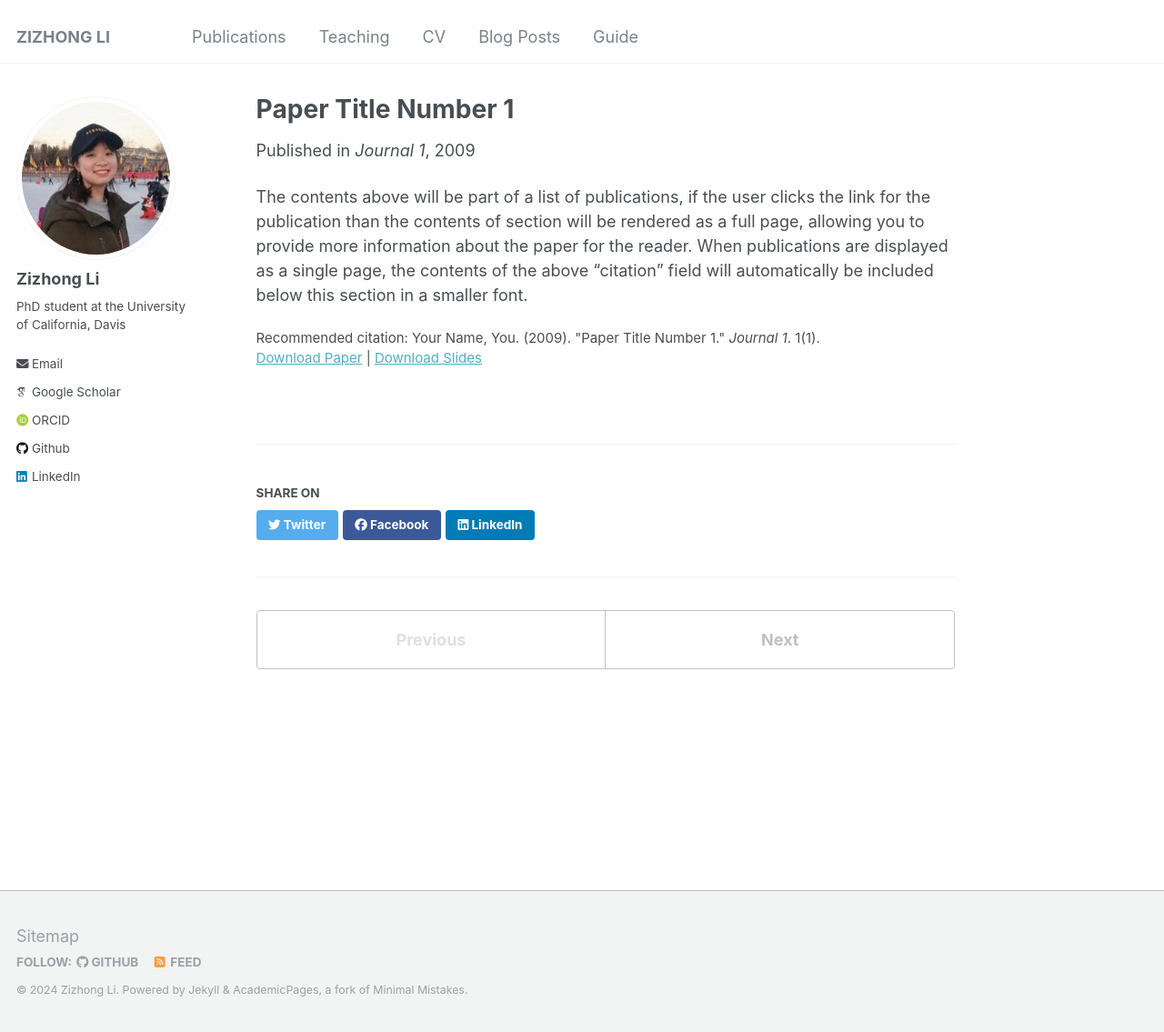
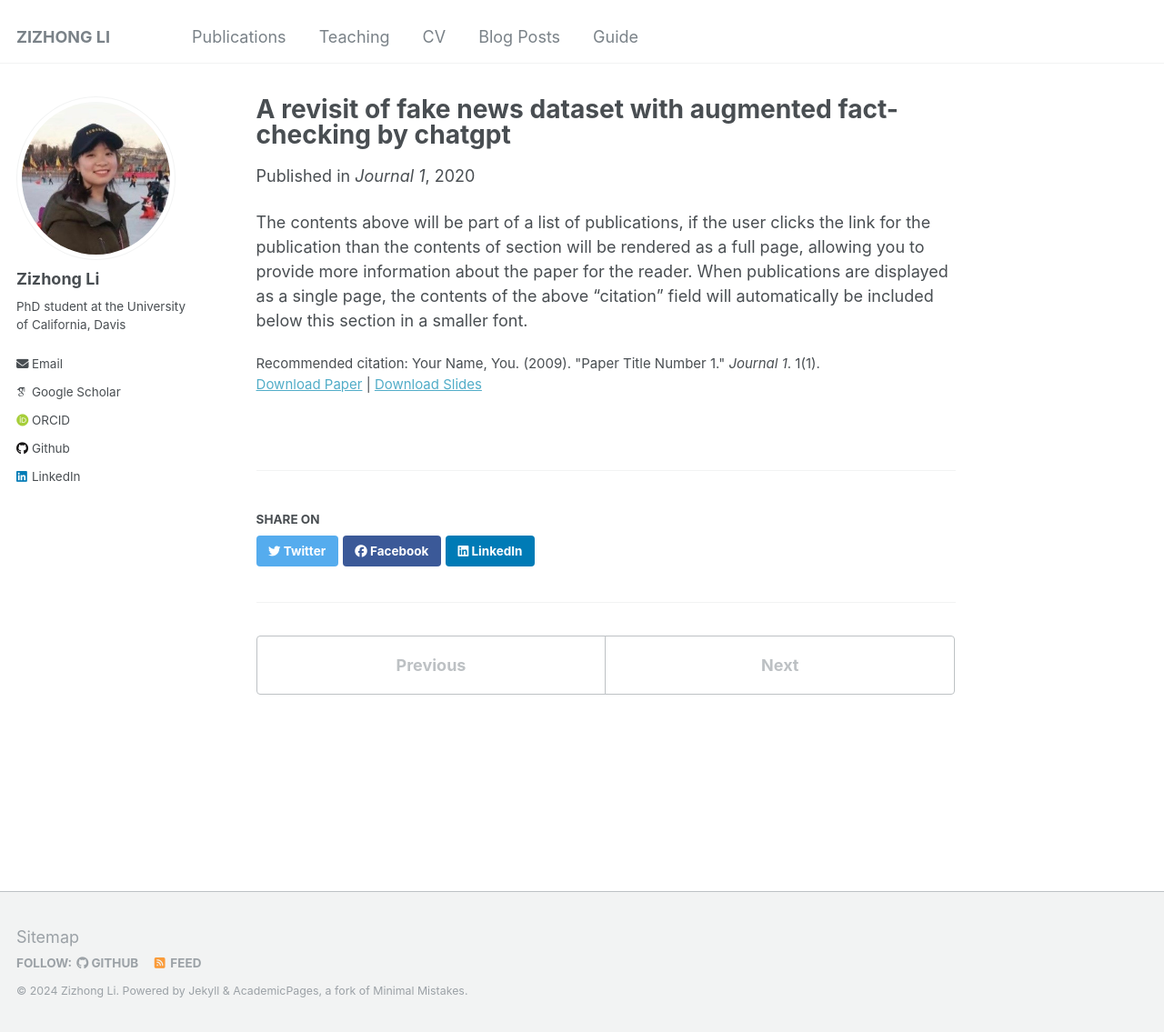
Before and after one commit to lizizhong/lizizhong.github.io, a Jekyll site: the page built from _publications/2009-10-01-paper-title-number-1.md, in a window 1280 px wide and 1135 px high. Shown: the whole window at 91% size. Built offline with Jekyll 4.4.1, drawn with Linux system fonts in a browser that asks for light colours; some web fonts are replaced.

Commit message:
Update 2009-10-01-paper-title-number-1.md

```diff
--- a/_publications/2009-10-01-paper-title-number-1.md
+++ b/_publications/2009-10-01-paper-title-number-1.md
@@ -1,9 +1,9 @@
 ---
-title: "Paper Title Number 1"
+title: "A revisit of fake news dataset with augmented fact-checking by chatgpt"
 collection: publications
 permalink: /publication/2009-10-01-paper-title-number-1
 excerpt: 'This paper is about the number 1. The number 2 is left for future work.'
-date: 2009-10-01
+date: 20-10-01
 venue: 'Journal 1'
 slidesurl: 'http://academicpages.github.io/files/slides1.pdf'
 paperurl: 'http://academicpages.github.io/files/paper1.pdf'
```
